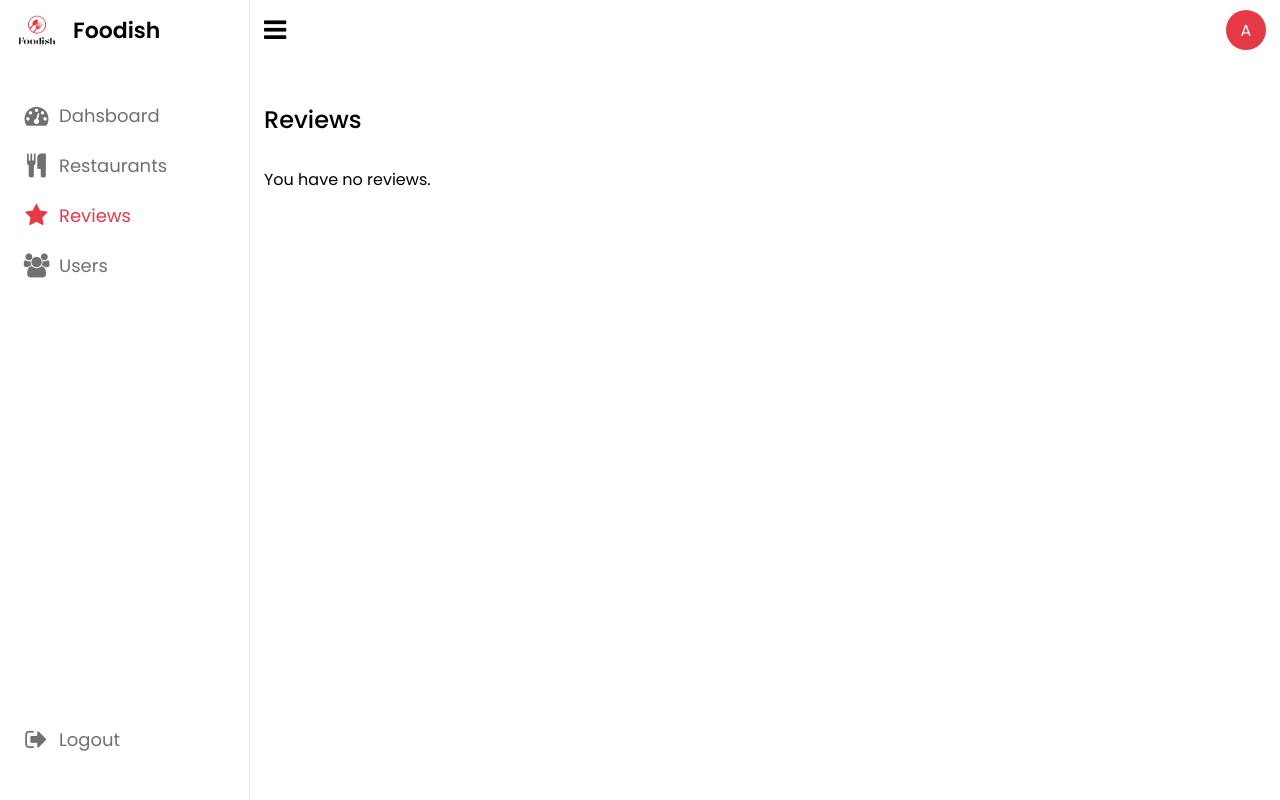
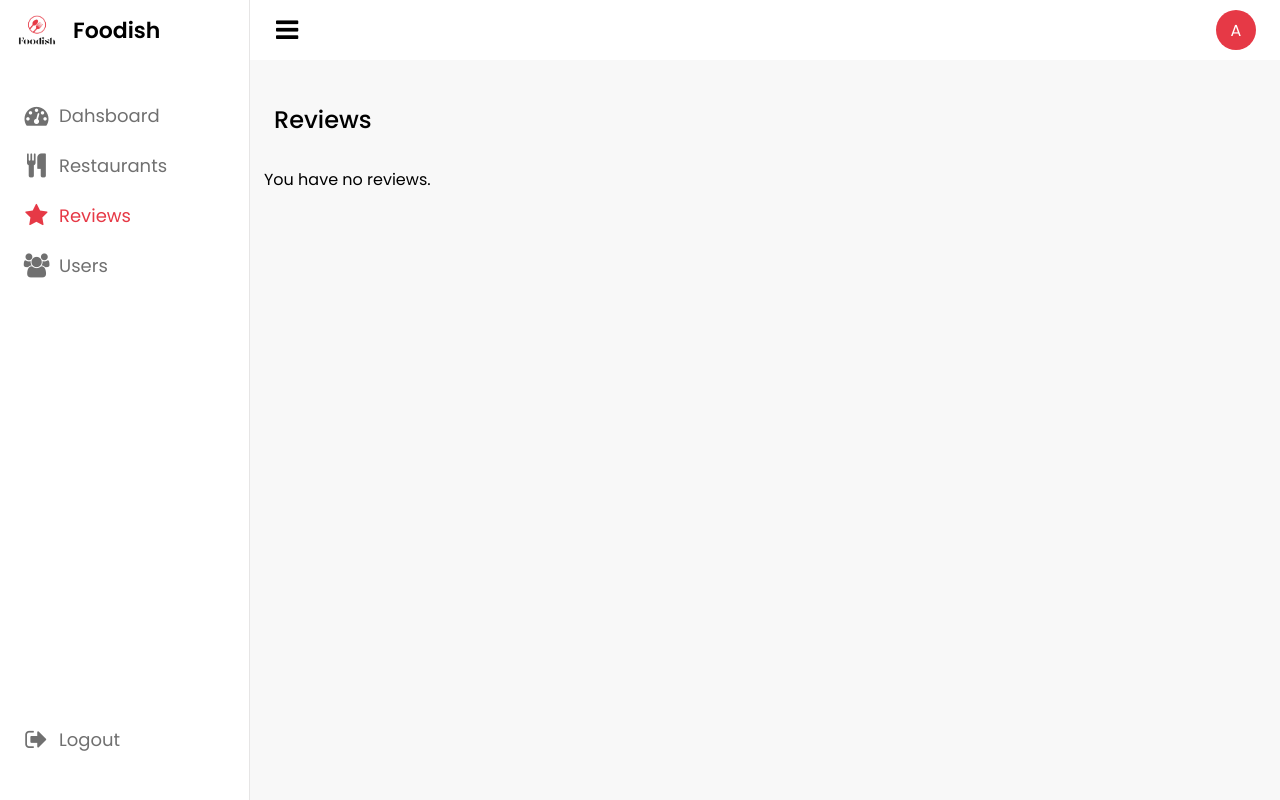
Before and after one commit to samah-basheer/foodish, a PHP site: page /admin/pages/reviews.php in a window 1280 px wide. Run offline with PHP 8.4, Linux system fonts and the light colour scheme; the visitor is signed in with stand-in values (Sample User, id 1); data that the repository does not hold is empty.

Commit message:
added styles for admin panel

```diff
--- a/admin/assets/css/style.css
+++ b/admin/assets/css/style.css
@@ -10,9 +10,6 @@
     --black-light-color: #707070;
     --border-color: #e6e5e5;
     --toggle-color: #DDD;
-    --box1-color: #4DA3FF;
-    --box2-color: #FFE6AC;
-    --box3-color: #E7D1FC;
     --title-icon-color: #fff;
     --tran-05: all 0.5s ease;
     --tran-03: all 0.3s ease;
@@ -312,10 +309,6 @@ ul ul {
     .h2,
     h2 {
         font-size: 2rem
-    }
-    .h3,
-    h3 {
-        font-size: 1.75rem
     }
     .h4,
     h4 {
@@ -1228,7 +1221,7 @@ nav .menu-items {
 .dashboard {
     position: relative;
     left: 250px;
-    background-color: var(--panel-color);
+    background-color: #f8f8f8;
     min-height: 100vh;
     width: calc(100% - 250px);
     padding: 10px 14px;
@@ -1241,7 +1234,7 @@ nav .menu-items {
     width: calc(100% - 250px);
     justify-content: space-between;
     align-items: center;
-    padding: 10px 14px;
+    padding: 10px 24px 10px 26px;
     background-color: var(--panel-color);
     transition: var(--tran-05);
     z-index: 10;
@@ -1363,6 +1356,7 @@ nav.close ~ .dashboard, nav.close ~ .dashboard .top-bar {
     box-shadow: rgba(149, 157, 165, 0.2) 0px 8px 24px;
     border-radius: 20px;
     padding: 12px 12px 7px 12px;
+    background-color: #ffffff;
 }
 .restaurant img {
     height: 100px;
@@ -1490,3 +1484,7 @@ input[type=time] {
 .status i {
     margin-left: 7px;
 }
+.title {
+    padding-left: 10px;
+    padding-right: 10px;
+}
--- a/admin/pages/reviews.php
+++ b/admin/pages/reviews.php
@@ -29,7 +29,7 @@
                     </div>
                     <div class="pl-1 w-100">
                         <div class="d-flex justify-space-between align-items">
-                            <div class="d-flex">
+                            <div class="">
                                 <h3><?php echo $review->first_name. ' '. $review->last_name ?></h3>
                                 <div class="review-stars">
                                     <?php
```
